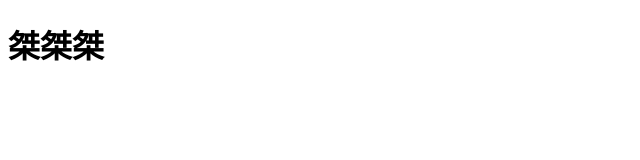
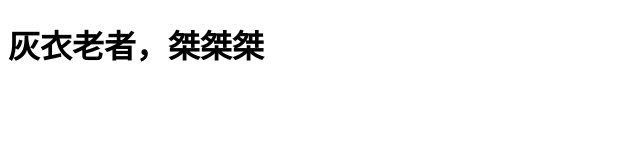
Before and after one commit to godhp/test_01, a plain HTML site: page index.html in a window 1280 px wide. Shown: the whole page, without its empty margins (0-640 px from the left). Drawn offline with Linux system fonts and the light colour scheme.

```diff
--- a/index.html
+++ b/index.html
@@ -6,6 +6,6 @@
     <title>Document</title>
 </head>
 <body>
-    <h1>桀桀桀</h1>
+    <h1>灰衣老者，桀桀桀</h1>
 </body>
 </html>
```
Also changed, not shown: index.css (added), index.js (added).
